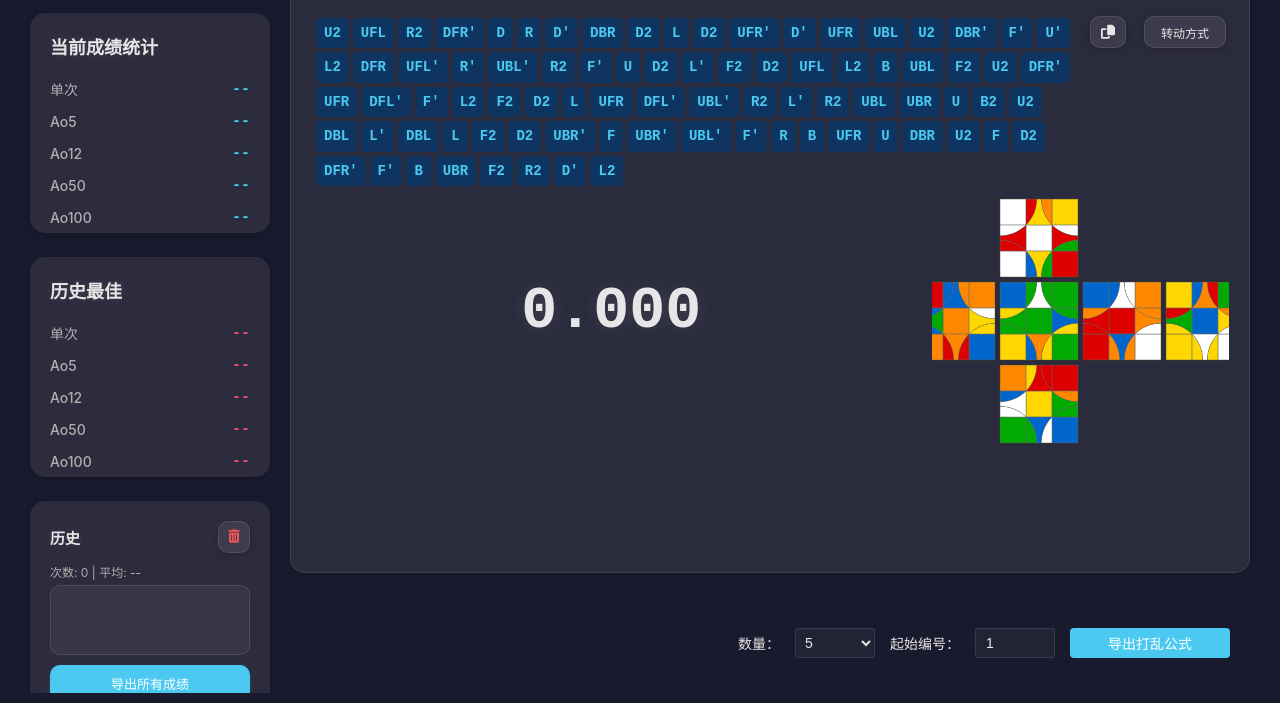
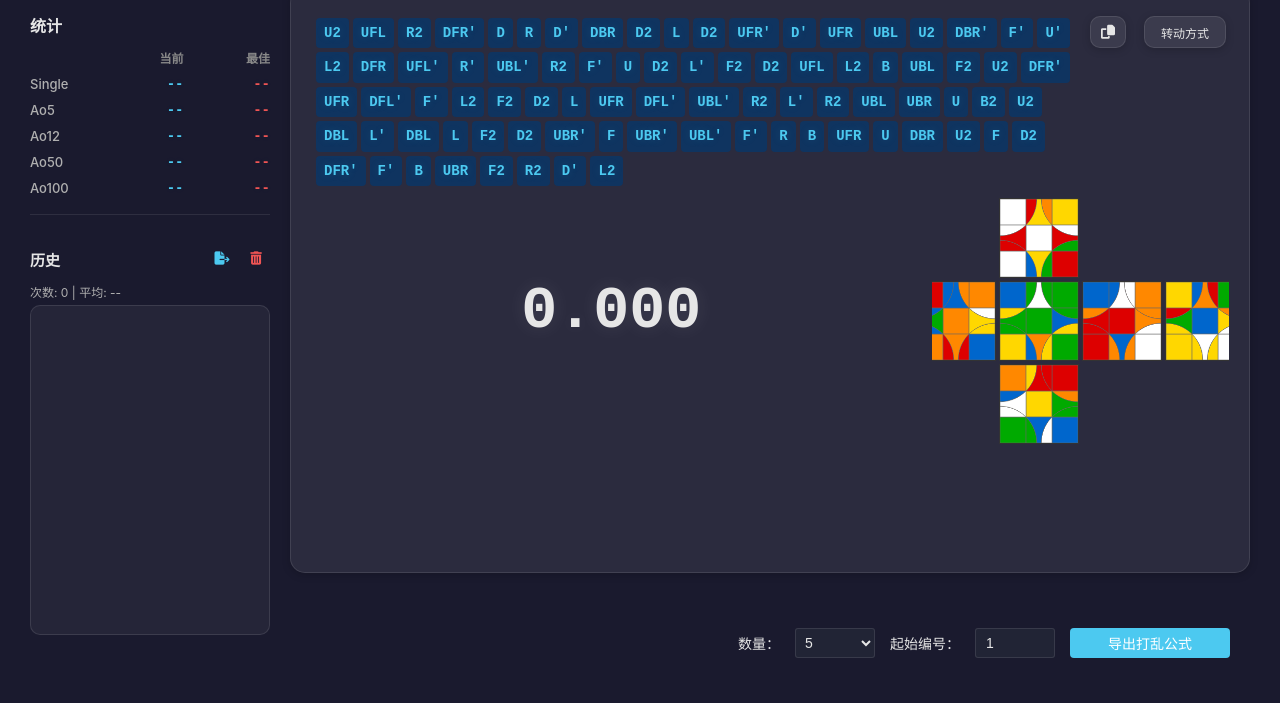
Before and after one commit to Cuber-yi-72/DianshengTimer, a plain HTML site: page index.html in a window 1280 px wide. Shown: the part 97-800 px from the top of the page. Drawn offline with Linux system fonts and the light colour scheme.

Commit message:
style(ui)：重构侧边统计区域样式

```diff
--- a/css/styles.css
+++ b/css/styles.css
@@ -553,33 +553,39 @@
         }
 
         /* ===== 左侧垂直区域 ===== */
-        /* 当前成绩统计区 */
         .current-stats-card {
             position: absolute;
             top: 6.25rem;
             left: 1.25rem;
             width: 15rem;
             min-width: 200px;
-                    height: 13.75rem;
-                    min-height: 180px;
-                    background-color: var(--bg-card);
-                    border-radius: 0.9375rem;
-                    padding: 1.25rem;
-                    box-shadow: var(--shadow-primary);
-                    transition: all var(--transition-normal);
-                }
-
-                .current-stats-card:hover {
-                    box-shadow: var(--shadow-glow);
+            background-color: transparent;
+            border-radius: 0;
+            padding: 0;
+            box-shadow: none;
         }
 
         .stats-card-title {
             color: var(--text-primary);
-                    font-size: 1.125rem;
+            font-size: 1rem;
             font-weight: 700;
-                    margin-bottom: 0.9375rem;
-                    text-shadow: 0 0 0.625rem rgba(255, 255, 255, 0.1);
+            margin-bottom: 0.75rem;
             white-space: nowrap;
+        }
+
+        .stats-comparison-table {
+            display: grid;
+            grid-template-columns: minmax(3.25rem, 0.9fr) minmax(4.25rem, 1fr) minmax(4.25rem, 1fr);
+            column-gap: 0.75rem;
+            row-gap: 0.62rem;
+            align-items: center;
+        }
+
+        .stats-table-header {
+            color: var(--text-muted);
+            font-size: 0.75rem;
+            font-weight: 700;
+            text-align: right;
         }
 
         .stat-item {
@@ -592,64 +598,48 @@
 
         .stat-label {
             color: var(--text-secondary);
-                    font-size: 0.875rem;
+            font-size: 0.8125rem;
             font-weight: 500;
             flex-shrink: 0;
         }
 
         .stat-value {
             color: var(--primary-color);
-                    font-size: 0.9375rem;
+            font-size: 0.875rem;
             font-weight: bold;
             font-family: 'Courier New', monospace;
-                    text-shadow: 0 0 0.625rem rgba(76, 201, 240, 0.15);
+            text-align: right;
+            text-shadow: 0 0 0.625rem rgba(76, 201, 240, 0.12);
             white-space: nowrap;
         }
 
-                /* 历史最佳成绩统计区 */
-                .best-stats-card {
+        .best-stat-value {
+            color: var(--danger-color);
+        }
+
+        .stats-history-divider {
+            height: 1px;
+            margin-top: 1.125rem;
+            background: var(--border-color);
+            opacity: 0.85;
+        }
+
+        /* 历史成绩记录区 */
+        .history-times-card {
             position: absolute;
-                    top: calc(6.25rem + 13.75rem + 1.5rem);
+            top: 20.75rem;
             left: 1.25rem;
             width: 15rem;
             min-width: 200px;
-                    height: 13.75rem;
+            height: calc(100vh - 25rem);
             min-height: 180px;
-                    background-color: var(--bg-card);
-                    border-radius: 0.9375rem;
-                    padding: 1.25rem;
-                    box-shadow: var(--shadow-primary);
-                    transition: all var(--transition-normal);
-                }
-
-                .best-stats-card:hover {
-                    box-shadow: var(--shadow-glow);
-                }
-
-                .best-stats-card .stat-value {
-                    color: var(--danger-color);
-                }
-
-                /* 历史成绩记录区 */
-        .history-times-card {
-            position: absolute;
-            top: calc(6.25rem + 13.75rem + 1.5rem + 13.75rem + 1.5rem);
-            left: 1.25rem;
-            width: 15rem;
-            min-width: 200px;
-            height: 13.75rem;
-            min-height: 180px;
-            background-color: var(--bg-card);
-            border-radius: 0.9375rem;
-            padding: 1.25rem;
+            max-height: 30rem;
+            background-color: transparent;
+            border-radius: 0;
+            padding: 0;
             display: flex;
             flex-direction: column;
-            box-shadow: var(--shadow-primary);
-            transition: all var(--transition-normal);
-        }
-
-        .history-times-card:hover {
-            box-shadow: var(--shadow-glow);
+            box-shadow: none;
         }
 
         .history-times-title {
@@ -660,23 +650,48 @@
             display: flex;
             justify-content: space-between;
             align-items: center;
-            text-shadow: 0 0 10px rgba(255, 255, 255, 0.1);
-        }
-
+        }
+
+        .history-title-actions {
+            display: flex;
+            align-items: center;
+            gap: 6px;
+        }
+
+        .history-export-btn,
         .history-reset-btn {
-            width: 32px;
-            height: 32px;
+            width: 28px;
+            height: 28px;
+            background: transparent;
+            border-color: transparent;
+            border-radius: 8px;
+            box-shadow: none;
+            flex: 0 0 auto;
+        }
+
+        .history-export-btn {
+            color: var(--primary-color);
+        }
+
+        .history-export-btn:hover {
+            border-color: transparent;
+            color: var(--primary-color);
+            background-color: rgba(76, 201, 240, 0.12);
+            box-shadow: none;
+        }
+
+        .history-reset-btn {
             color: var(--danger-color);
-            flex: 0 0 auto;
         }
 
         .history-reset-btn:hover {
-            border-color: var(--danger-color);
-            color: #ffffff;
-            background-color: var(--danger-color);
-            box-shadow: 0 0 0 2px rgba(193, 18, 31, 0.16);
-        }
-
+            border-color: transparent;
+            color: var(--danger-color);
+            background-color: rgba(193, 18, 31, 0.12);
+            box-shadow: none;
+        }
+
+        .history-export-btn:active,
         .history-reset-btn:active {
             transform: scale(0.95);
         }
@@ -734,31 +749,6 @@
             color: var(--accent-color);
             font-size: 11px;
             margin-left: 3px;
-        }
-
-        .history-export-btn {
-            width: 100%;
-            height: 36px;
-            background-color: var(--btn-primary-bg);
-            border: none;
-            border-radius: 10px;
-            color: #ffffff;
-            font-size: 13px;
-            font-weight: 500;
-            cursor: pointer;
-            transition: all var(--transition-fast);
-            box-shadow: 0 1px 4px rgba(76, 201, 240, 0.14);
-        }
-
-        .history-export-btn:hover {
-            background-color: var(--btn-primary-hover);
-            transform: translateY(-1px);
-            box-shadow: 0 0 0 2px rgba(76, 201, 240, 0.16);
-        }
-
-        .history-export-btn:active {
-            transform: translateY(0);
-            box-shadow: 0 1px 3px rgba(76, 201, 240, 0.12);
         }
 
         /* ===== 右击菜单样式 ===== */
@@ -1471,35 +1461,26 @@
                 padding: 0;
             }
 
-            /* 恢复桌面端卡片的绝对定位 */
+            /* 恢复桌面端统计区域的绝对定位 */
             .current-stats-card {
                 position: absolute !important;
                 top: 6.25rem !important;
                 left: 1.25rem !important;
                 width: 15rem !important;
                 min-width: 200px !important;
-                height: 13.75rem !important;
-                min-height: 180px !important;
-            }
-
-            .best-stats-card {
+                height: auto !important;
+                min-height: 0 !important;
+            }
+
+            .history-times-card {
                 position: absolute !important;
-                top: calc(6.25rem + 13.75rem + 1.5rem) !important;
+                top: 20.75rem !important;
                 left: 1.25rem !important;
                 width: 15rem !important;
                 min-width: 200px !important;
-                height: 13.75rem !important;
+                height: calc(100vh - 25rem) !important;
                 min-height: 180px !important;
-            }
-
-            .history-times-card {
-                position: absolute !important;
-                top: calc(6.25rem + 13.75rem + 1.5rem + 13.75rem + 1.5rem) !important;
-                left: 1.25rem !important;
-                width: 15rem !important;
-                min-width: 200px !important;
-                height: 13.75rem !important;
-                min-height: 180px !important;
+                max-height: 30rem !important;
             }
         }
 
@@ -1516,10 +1497,8 @@
             }
 
             .current-stats-card,
-            .best-stats-card,
             .history-times-card {
                 width: 18rem;
-                height: 15rem;
             }
 
             .timer-main-section {
@@ -1613,20 +1592,17 @@
                 padding-top: calc(60px + 40px);
             }
 
-            .current-stats-card, .best-stats-card {
+            .current-stats-card {
                 width: 190px;
-                height: 180px;
+                height: auto;
                 margin-bottom: 25px;
-            }
-
-            .best-stats-card {
-                top: calc(100px + 180px + 25px);
             }
 
             .history-times-card {
                 width: 190px;
-                height: 180px;
-                top: calc(100px + 180px + 25px + 180px + 25px);
+                height: calc(100vh - 23.5rem);
+                min-height: 220px;
+                top: 19.75rem;
             }
 
             .export-results-section {
@@ -1781,7 +1757,8 @@
             }
 
             /* 成绩统计区展开时的样式 */
-            .stats-container-mobile.show {
+            .stats-container-mobile.show,
+            .stats-container-mobile.closing {
                 display: flex;
                 flex-direction: column;
                 gap: 8px;
@@ -1792,21 +1769,51 @@
                 bottom: 0;
                 background: var(--bg-color);
                 z-index: 1000;
-                padding: 20px;
+                padding: 64px 20px 20px;
                 overflow-y: auto;
                 width: 100%;
                 height: 100%;
                 margin: 0;
             }
 
+            .stats-container-mobile.show {
+                animation: statsPanelIn 180ms ease-out both;
+            }
+
+            .stats-container-mobile.closing {
+                pointer-events: none;
+                animation: statsPanelOut 160ms ease-in both;
+            }
+
+            @keyframes statsPanelIn {
+                from {
+                    opacity: 0;
+                    transform: translateY(10px);
+                }
+                to {
+                    opacity: 1;
+                    transform: translateY(0);
+                }
+            }
+
+            @keyframes statsPanelOut {
+                from {
+                    opacity: 1;
+                    transform: translateY(0);
+                }
+                to {
+                    opacity: 0;
+                    transform: translateY(8px);
+                }
+            }
+
             .stats-row-mobile {
                 display: flex;
                 flex-direction: column;
                 gap: 8px;
             }
 
-            .current-stats-card,
-            .best-stats-card {
+            .current-stats-card {
                 width: 100%;
                 height: auto;
                 padding: 8px;
@@ -1816,6 +1823,11 @@
                 flex-shrink: 0;
             }
 
+            .stats-comparison-table {
+                grid-template-columns: minmax(3.5rem, 0.8fr) minmax(4.5rem, 1fr) minmax(4.5rem, 1fr);
+                row-gap: 0.35rem;
+            }
+
             .stats-card-title {
                 font-size: 14px;
                 margin-bottom: 4px;
@@ -1829,6 +1841,10 @@
             .stat-label,
             .stat-value {
                 font-size: 12px;
+            }
+
+            .stats-history-divider {
+                margin-top: 10px;
             }
 
             /* 历史记录卡片使用剩余空间 */
@@ -1878,14 +1894,14 @@
             }
 
             .history-reset-btn {
-                width: 32px;
-                height: 32px;
+                width: 28px;
+                height: 28px;
                 flex-shrink: 0;
             }
 
             .history-export-btn {
-                height: 36px;
-                font-size: 13px;
+                width: 28px;
+                height: 28px;
                 flex-shrink: 0;
             }
 
@@ -1989,12 +2005,13 @@
                 left: auto;
                 top: auto;
                 width: 100%;
-                height: auto;
+                height: calc(100vh - 160px);
+                height: calc(100dvh - 160px);
                 flex-direction: column;
                 gap: 12px;
                 --mobile-scramble-offset: 132px;
                 padding: var(--mobile-scramble-offset) 12px 12px;
-                min-height: calc(var(--mobile-scramble-offset) + 390px);
+                min-height: calc(var(--mobile-scramble-offset) + 460px);
             }
 
             /* 计时显示区 */
@@ -2030,7 +2047,7 @@
             }
 
             .cube-2d-view {
-                flex: none;
+                flex: 1 1 auto;
                 width: 100%;
                 min-height: 200px;
                 padding: 10px;
--- a/index.html
+++ b/index.html
@@ -149,56 +149,36 @@
 
         <!-- 移动端统计栏容器 -->
         <div class="stats-container-mobile">
-            <!-- 当前成绩统计区和历史最佳成绩统计区横向排列 -->
+            <!-- 当前成绩统计区和历史最佳成绩统计区 -->
             <div class="stats-row-mobile">
-                <!-- 当前成绩统计区 -->
                 <div class="current-stats-card" role="region" aria-label="当前成绩统计">
-                    <div class="stats-card-title">当前成绩统计</div>
-                    <div class="stat-item">
-                        <span class="stat-label" data-i18n="single">单次</span>
-                        <span class="stat-value" id="currentTime">--</span>
+                    <div class="stats-card-title">统计</div>
+                    <div class="stats-comparison-table">
+                        <div class="stats-table-header" aria-hidden="true"></div>
+                        <div class="stats-table-header" data-i18n="current">当前</div>
+                        <div class="stats-table-header" data-i18n="best">最佳</div>
+
+                        <div class="stat-label" data-i18n="single">单次</div>
+                        <div class="stat-value" id="currentTime">--</div>
+                        <div class="stat-value best-stat-value" id="bestTime">--</div>
+
+                        <div class="stat-label" data-i18n="ao5">Ao5</div>
+                        <div class="stat-value" id="currentAo5" aria-live="polite">--</div>
+                        <div class="stat-value best-stat-value" id="bestAo5">--</div>
+
+                        <div class="stat-label" data-i18n="ao12">Ao12</div>
+                        <div class="stat-value" id="currentAo12" aria-live="polite">--</div>
+                        <div class="stat-value best-stat-value" id="bestAo12">--</div>
+
+                        <div class="stat-label" data-i18n="ao50">Ao50</div>
+                        <div class="stat-value" id="currentAo50" aria-live="polite">--</div>
+                        <div class="stat-value best-stat-value" id="bestAo50">--</div>
+
+                        <div class="stat-label" data-i18n="ao100">Ao100</div>
+                        <div class="stat-value" id="currentAo100" aria-live="polite">--</div>
+                        <div class="stat-value best-stat-value" id="bestAo100">--</div>
                     </div>
-                    <div class="stat-item">
-                        <span class="stat-label" data-i18n="ao5">Ao5</span>
-                        <span class="stat-value" id="currentAo5" aria-live="polite">--</span>
-                    </div>
-                    <div class="stat-item">
-                        <span class="stat-label" data-i18n="ao12">Ao12</span>
-                        <span class="stat-value" id="currentAo12" aria-live="polite">--</span>
-                    </div>
-                    <div class="stat-item">
-                        <span class="stat-label" data-i18n="ao50">Ao50</span>
-                        <span class="stat-value" id="currentAo50" aria-live="polite">--</span>
-                    </div>
-                    <div class="stat-item">
-                        <span class="stat-label" data-i18n="ao100">Ao100</span>
-                        <span class="stat-value" id="currentAo100" aria-live="polite">--</span>
-                    </div>
-                </div>
-
-                <!-- 历史最佳成绩统计区 -->
-                <div class="best-stats-card">
-                    <div class="stats-card-title">历史最佳</div>
-                    <div class="stat-item">
-                        <span class="stat-label" data-i18n="bestSingle">单次</span>
-                        <span class="stat-value" id="bestTime">--</span>
-                    </div>
-                    <div class="stat-item">
-                        <span class="stat-label" data-i18n="bestAo5">Ao5</span>
-                        <span class="stat-value" id="bestAo5">--</span>
-                    </div>
-                    <div class="stat-item">
-                        <span class="stat-label" data-i18n="bestAo12">Ao12</span>
-                        <span class="stat-value" id="bestAo12">--</span>
-                    </div>
-                    <div class="stat-item">
-                        <span class="stat-label" data-i18n="bestAo50">Ao50</span>
-                        <span class="stat-value" id="bestAo50">--</span>
-                    </div>
-                    <div class="stat-item">
-                        <span class="stat-label" data-i18n="bestAo100">Ao100</span>
-                        <span class="stat-value" id="bestAo100">--</span>
-                    </div>
+                    <div class="stats-history-divider" aria-hidden="true"></div>
                 </div>
             </div>
 
@@ -206,15 +186,19 @@
             <div class="history-times-card">
                 <div class="history-times-title">
                     <span>历史</span>
-                    <button class="history-reset-btn icon-btn danger-icon-btn" id="historyResetBtn" title="清除所有数据" aria-label="清除所有数据">
-                        <i class="fas fa-trash-alt" aria-hidden="true"></i>
-                    </button>
+                    <div class="history-title-actions">
+                        <button class="history-export-btn icon-btn" id="exportBestAo5Btn" title="导出所有成绩" aria-label="导出所有成绩">
+                            <i class="fas fa-file-export" aria-hidden="true"></i>
+                        </button>
+                        <button class="history-reset-btn icon-btn danger-icon-btn" id="historyResetBtn" title="清除所有数据" aria-label="清除所有数据">
+                            <i class="fas fa-trash-alt" aria-hidden="true"></i>
+                        </button>
+                    </div>
                 </div>
                 <div class="history-times-summary" id="historySummary">次数: 0 | 平均: --</div>
                 <div class="history-times-list" id="historyTimesList">
                     <!-- 历史成绩将通过JavaScript动态添加 -->
                 </div>
-                <button class="history-export-btn" id="exportBestAo5Btn">导出所有成绩</button>
             </div>
 
             <!-- 移动端成绩统计关闭按钮 -->
--- a/js/i18n.js
+++ b/js/i18n.js
@@ -26,6 +26,7 @@ const translations = {
         'prevScramble': '上一条',
         'nextScramble': '下一条',
         'stats': '成绩',
+        'statistics': '统计',
         'copy': '复制',
         'coordinate': '转动方式',
         'resetCube': '重置魔方',
@@ -45,10 +46,12 @@ const translations = {
         'cycle4': '4 循环',
         'cycle5': '5 循环',
         'alwaysRotate': '0% (总是转动)',
+        'current': '当前',
+        'best': '最佳',
         'currentStats': '当前成绩统计',
         'bestStats': '历史最佳',
-        'single': '单次',
-        'bestSingle': '单次',
+        'single': 'Single',
+        'bestSingle': 'Single',
         'bestAo5': 'Ao5',
         'bestAo12': 'Ao12',
         'bestAo50': 'Ao50',
@@ -159,6 +162,7 @@ const translations = {
         'prevScramble': '上一條',
         'nextScramble': '下一條',
         'stats': '成績',
+        'statistics': '統計',
         'copy': '複製',
         'coordinate': '轉動方式',
         'resetCube': '重置魔方',
@@ -178,10 +182,12 @@ const translations = {
         'cycle4': '4 循環',
         'cycle5': '5 循環',
         'alwaysRotate': '0% (總是轉動)',
+        'current': '當前',
+        'best': '最佳',
         'currentStats': '當前成績統計',
         'bestStats': '歷史最佳',
-        'single': '單次',
-        'bestSingle': '單次',
+        'single': 'Single',
+        'bestSingle': 'Single',
         'bestAo5': 'Ao5',
         'bestAo12': 'Ao12',
         'bestAo50': 'Ao50',
@@ -292,6 +298,7 @@ const translations = {
         'prevScramble': 'Previous',
         'nextScramble': 'Next',
         'stats': 'Stats',
+        'statistics': 'Statistics',
         'copy': 'Copy',
         'coordinate': 'Rotation',
         'resetCube': 'Reset Cube',
@@ -311,6 +318,8 @@ const translations = {
         'cycle4': '4 Cycles',
         'cycle5': '5 Cycles',
         'alwaysRotate': '0% (Always Rotate)',
+        'current': 'Current',
+        'best': 'Best',
         'currentStats': 'Current Statistics',
         'bestStats': 'Best',
         'single': 'Single',
```
Also changed, not shown: js/main.js. Lines whose indentation alone changed are shown as unchanged.
